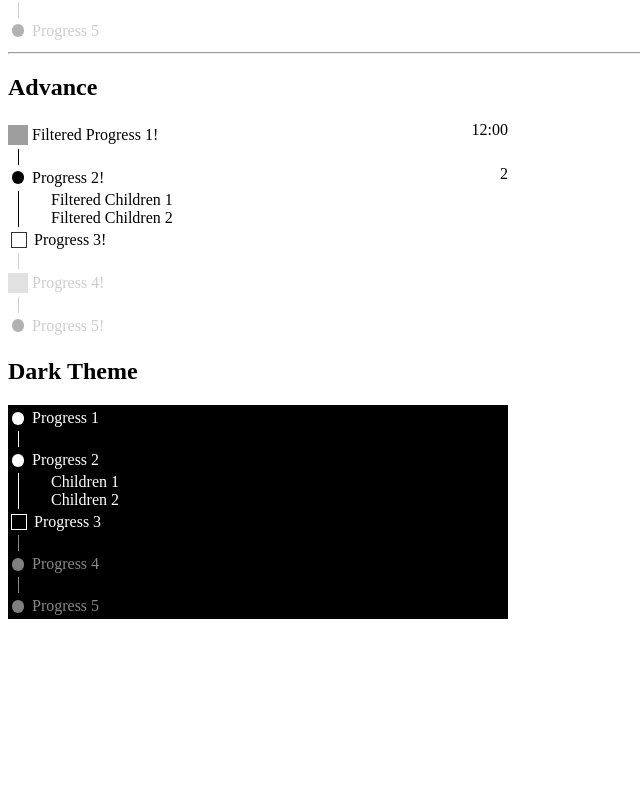
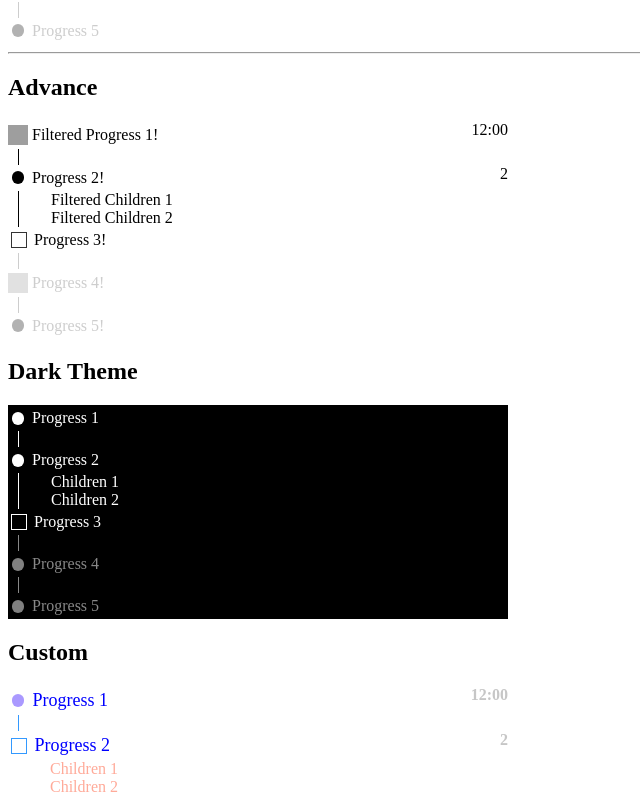
Before and after one commit to LaiJunBin/react-vertical-steps-list, a React (Create React App) app: page / in a window 1280 px wide. Shown: the part 319-1123 px from the top of the page, without its empty margins (0-640 px from the left). Before the commit the page ends 946 px from the top, so only its background shows below. Built offline with nearby package versions, Linux system fonts and the light colour scheme; grey boxes are pictures that could not be loaded.

Commit message:
Add new example.

```diff
--- a/src/App.js
+++ b/src/App.js
@@ -1,5 +1,6 @@
 import Advance from 'pages/Advance'
 import Basic from 'pages/Basic'
+import Custom from 'pages/Custom'
 import Dark from 'pages/Dark'
 import React from 'react'
 
@@ -21,6 +22,10 @@ function App () {
       <div style={{ maxWidth: 500 }}>
         <Dark />
       </div>
+      <h2>Custom</h2>
+      <div style={{ maxWidth: 500 }}>
+        <Custom />
+      </div>
     </div>
   )
 }
--- /dev/null
+++ b/src/pages/Custom.js
@@ -0,0 +1,47 @@
+import React from 'react'
+import VPL_STATUS from '../components/VerticalStepsList/status'
+import VerticalProgressList from '../components/VerticalStepsList'
+
+function Custom () {
+  const items = [{
+    text: 'Progress 1',
+    status: VPL_STATUS.DONE,
+    time: '12:00',
+    meta () {
+      return this.time
+    }
+  }, {
+    text: 'Progress 2',
+    time: '12:30',
+    status: VPL_STATUS.PENDING,
+    children: [{
+      text: 'Children 1'
+    }, {
+      text: 'Children 2'
+    }],
+    meta () {
+      return this.children.length
+    }
+  }]
+
+  return <VerticalProgressList
+    items={items}
+    hideLastLine={true}
+    lineColor={'#39f'}
+    defaultMarkerColor={'#a9f'}
+    defaultCheckboxColor={'#39f'}
+    metaStyle={{
+      fontWeight: 900,
+      color: '#aaaa'
+    }}
+    textStyle={{
+      color: 'blue',
+      fontSize: 18
+    }}
+    childStyle={{
+      color: '#fa9'
+    }}
+  />
+}
+
+export default Custom
```
Also changed, not shown: 6 other files (tests, documents, lock files or other folders).
